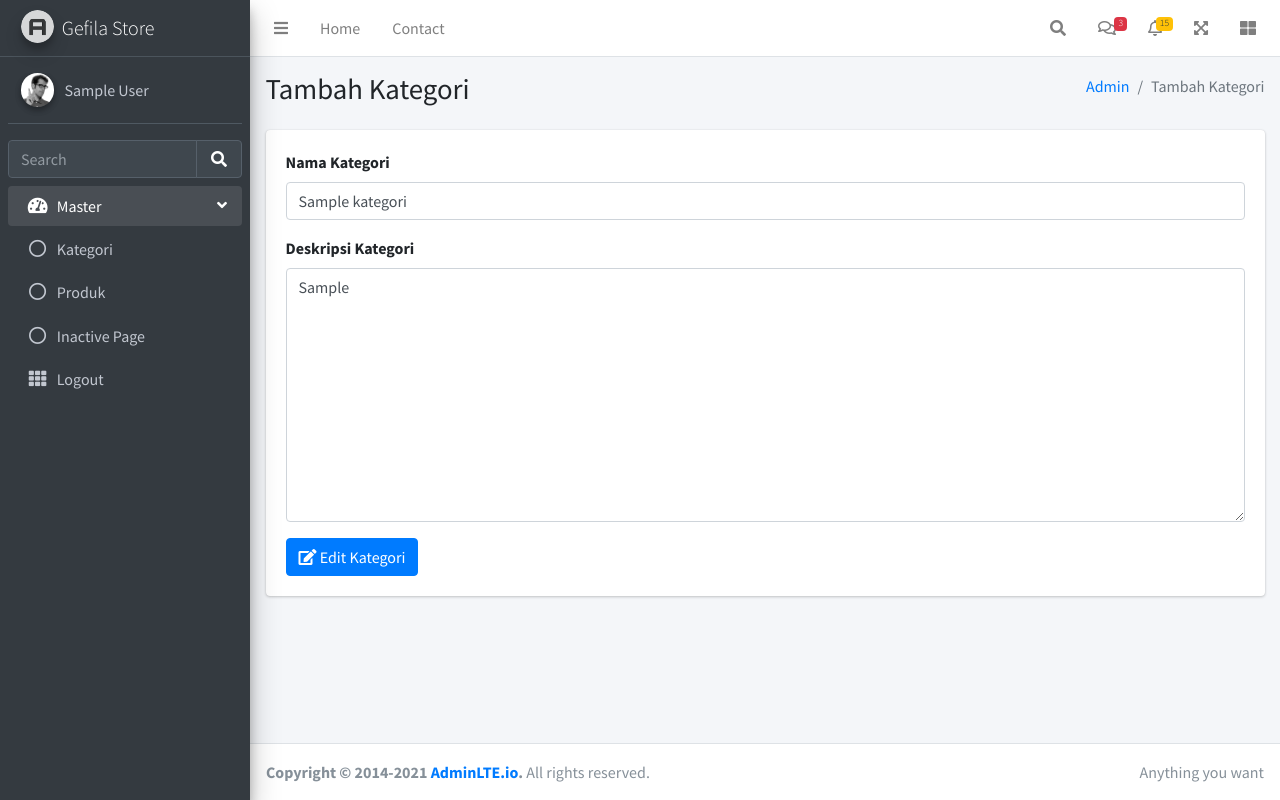
After one commit to Gefila/MeowMart, a CodeIgniter app: page /pwb_2211500085/index.php/administrator/kategori_controller/ubah_kategori/1 in a window 1280 px wide. The commit adds this page. Run offline with CodeIgniter, Linux system fonts and the light colour scheme; the visitor is signed in with stand-in values (Sample User, id 1); tables that the repository leaves empty or names only in its code hold one stand-in row (values such as "Sample post"); some libraries are stand-ins or nearby versions.

Commit message:
edit kategori

```diff
--- a/application/config/routes.php
+++ b/application/config/routes.php
@@ -61,3 +61,4 @@ $route['admin/logout'] = 'administrator/Admin_auth_controller/logout';
 $route['admin/kategori'] = 'administrator/Kategori_controller/index';
 $route['admin/kategori/tambah'] = 'administrator/Kategori_controller/tambah_kategori';
 $route['admin/kategori/hapus/(:num)'] = 'administrator/Kategori_controller/hapus_kategori/$1';
+$route['admin/kategori/ubah/(:num)'] = 'administrator/Kategori_controller/ubah_kategori/$1';
--- a/application/controllers/administrator/Kategori_controller.php
+++ b/application/controllers/administrator/Kategori_controller.php
@@ -128,4 +128,77 @@ class Kategori_controller extends CI_Controller
             redirect('admin/kategori');
         }
     }
+
+    public function ubah_kategori($id){
+        $data['title'] = 'Gefila Store - Ubah Kategori Produk';
+        $data['admin'] = array(
+            'id' => $this->session->userdata('id'),
+            'username' => $this->session->userdata('username'),
+            'full_name' => $this->session->userdata('full_name')
+        );
+        $kategori = $this->Produk_kategori_model->get_by_id($id);
+        if($kategori){
+            $this->form_validation->set_rules('nama_kategori', 'Nama Kategori', 'required',[
+                'required' => 'Nama kategori tidak boleh kosong'
+            ]);
+            if ($this->form_validation->run() !== FALSE){
+                $this->__ubah_kategori($id);
+            }else{
+                $data['kategori'] = $kategori;
+                $data['title'] = 'Gefila Store - Ubah Kategori Produk';
+                $this->load->view('administrator/templates/header', $data);
+                $this->load->view('administrator/templates/sidebar', $data);
+                $this->load->view('administrator/kategori/ubah_kategori', $data);
+                $this->load->view('administrator/templates/footer');
+            }
+        }else{
+            $this->session->set_flashdata('message', '
+            <script>
+                Swal.fire({
+                    icon: "error",
+                    title: "Gagal",
+                    text: "Kategori tidak ditemukan",
+                    showConfirmButton: false,
+                    timer: 1500
+                });
+            </script>
+            ');
+            redirect('admin/kategori');
+        }
+    }
+
+    public function __ubah_kategori($id){
+        $data = [
+            'nama' => ucwords($this->input->post('nama_kategori')),
+            'deskripsi' => $this->input->post('deskripsi_kategori')
+        ];
+        $ubah = $this->Produk_kategori_model->ubah($data, $id);
+
+        if ($ubah) {
+            $this->session->set_flashdata('message', '
+            <script>
+                Swal.fire({
+                    icon: "success",
+                    title: "Berhasil",
+                    text: "Kategori berhasil diubah",
+                    showConfirmButton: false,
+                    timer: 1500
+                });
+            </script>
+            ');
+        } else {
+            $this->session->set_flashdata('message', '
+            <script>
+                Swal.fire({
+                    icon: "error",
+                    title: "Gagal",
+                    text: "Kategori gagal diubah",
+                    showConfirmButton: false,
+                    timer: 1500
+                });
+            </script>
+            ');
+        }
+        redirect('admin/kategori');
+    }
 }
--- a/application/models/Produk_kategori_model.php
+++ b/application/models/Produk_kategori_model.php
@@ -23,4 +23,10 @@ class Produk_kategori_model extends CI_Model{
         $this->db->delete($this->_table, array('id_kategori' => $id));
         return ($this->db->affected_rows() != 1) ? false : true;
     }
+
+    public function ubah($data, $id){
+        $this->db->where('id_kategori', $id);
+        $this->db->update($this->_table, $data);
+        return ($this->db->affected_rows() != 1) ? false : true;
+    }
 }
--- a/application/views/administrator/kategori/index.php
+++ b/application/views/administrator/kategori/index.php
@@ -48,7 +48,7 @@
                     <?= $kategori['deskripsi']; ?>
                   </td>
                   <td>
-                    <a type="button" class="btn btn-primary btn-sm" href="<?= base_url('admin/kategori/ubah/')?>"><i class="fa fa-edit"></i> Edit</a>
+                    <a type="button" class="btn btn-primary btn-sm" href="<?= base_url('admin/kategori/ubah/')?><?= $kategori['id_kategori'] ?>"><i class="fa fa-edit"></i> Edit</a>
                     <a type="button" class="btn btn-danger btn-sm" href="<?= base_url('admin/kategori/hapus/')?><?= $kategori['id_kategori'] ?>"><i class="fa fa-trash"></i> Delete</a>
                   </td>
                 <?php $no++;
--- /dev/null
+++ b/application/views/administrator/kategori/ubah_kategori.php
@@ -0,0 +1,47 @@
+  <!-- Content Wrapper. Contains page content -->
+  <div class="content-wrapper">
+  	<!-- Content Header (Page header) -->
+  	<div class="content-header">
+  		<div class="container-fluid">
+  			<div class="row mb-2">
+  				<div class="col-sm-6">
+  					<h1 class="m-0">Tambah Kategori</h1>
+  				</div><!-- /.col -->
+  				<div class="col-sm-6">
+  					<ol class="breadcrumb float-sm-right">
+  						<li class="breadcrumb-item"><a href="<?= base_url('admin') ?>">Admin</a></li>
+  						<li class="breadcrumb-item active">Tambah Kategori</li>
+  					</ol>
+  				</div><!-- /.col -->
+  			</div><!-- /.row -->
+  		</div><!-- /.container-fluid -->
+  	</div>
+  	<!-- /.content-header -->
+
+  	<div class="content">
+  		<div class="container-fluid">
+  			<form method="post">
+  				<div class="card card-body">
+  					<div class="form-group ">
+  						<label for="exampleInputEmail1">Nama Kategori</label>
+  						<input type="text" class="form-control <?= (form_error('nama_kategori')) ? 'is-invalid' : ''; ?>" id="nama_kategori" name="nama_kategori" placeholder="Masukkan Kategori" value="<?= $kategori['nama'] ?>">
+  						<small class="text-danger mb-0"><?= strip_tags(form_error('nama_kategori')); ?></small>
+  					</div>
+  					<div class="form-group">
+  						<label>Deskripsi Kategori</label>
+  						<textarea class="form-control" rows="10" col="30" name="deskripsi_kategori" placeholder="Masukkan Deskripsi Kategori"><?= $kategori['deskripsi'] ?></textarea>
+  						</textarea>
+  					</div>
+  					<div>
+  						<button class="btn btn-primary">
+  							<i class="fa fa-edit"></i> Edit Kategori
+  						</button>
+  					</div>
+  				</div>
+  			</form>
+  			<!-- /.row -->
+  		</div><!-- /.container-fluid -->
+  	</div>
+  	<!-- /.content -->
+  </div>
+  <!-- /.content-wrapper -->
```
